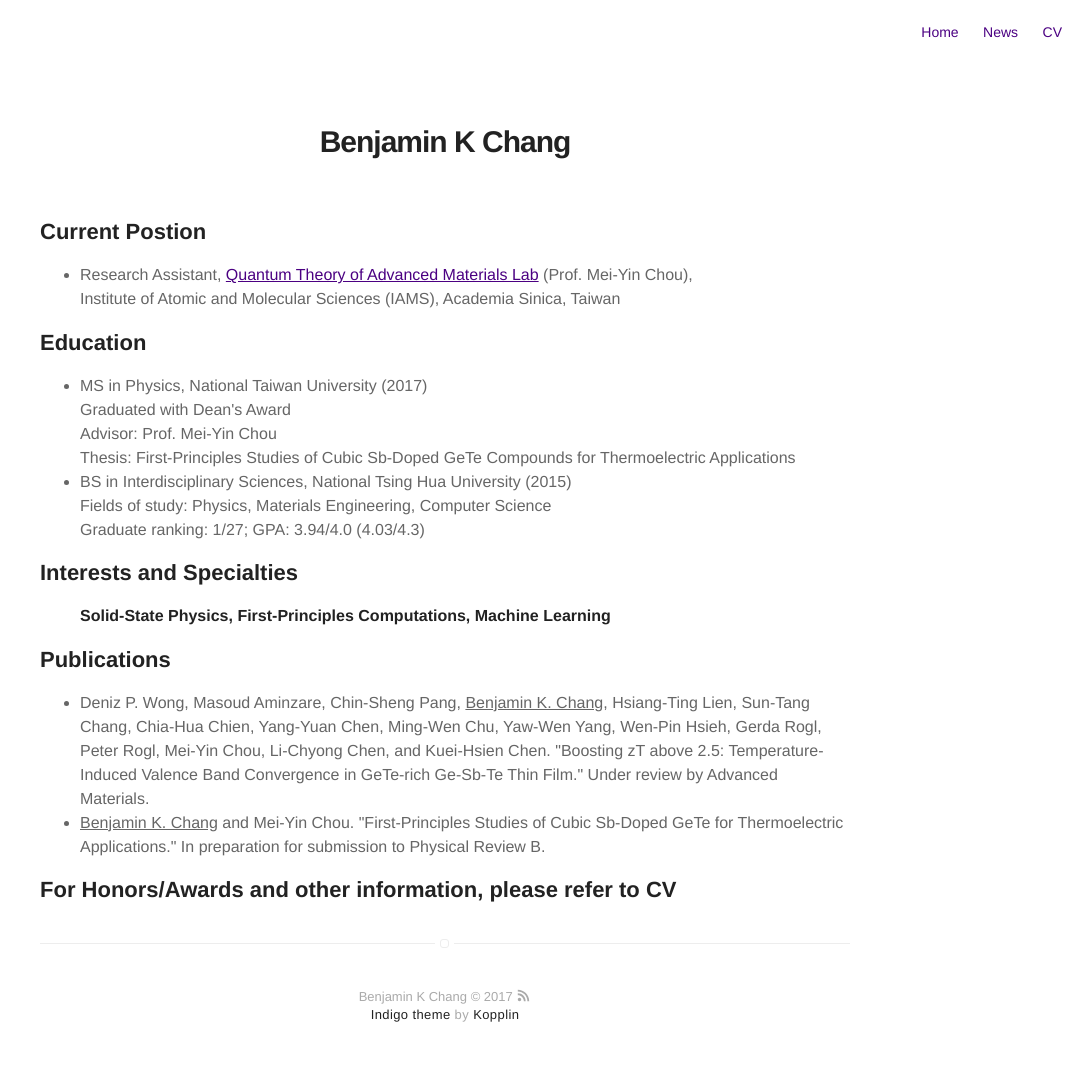
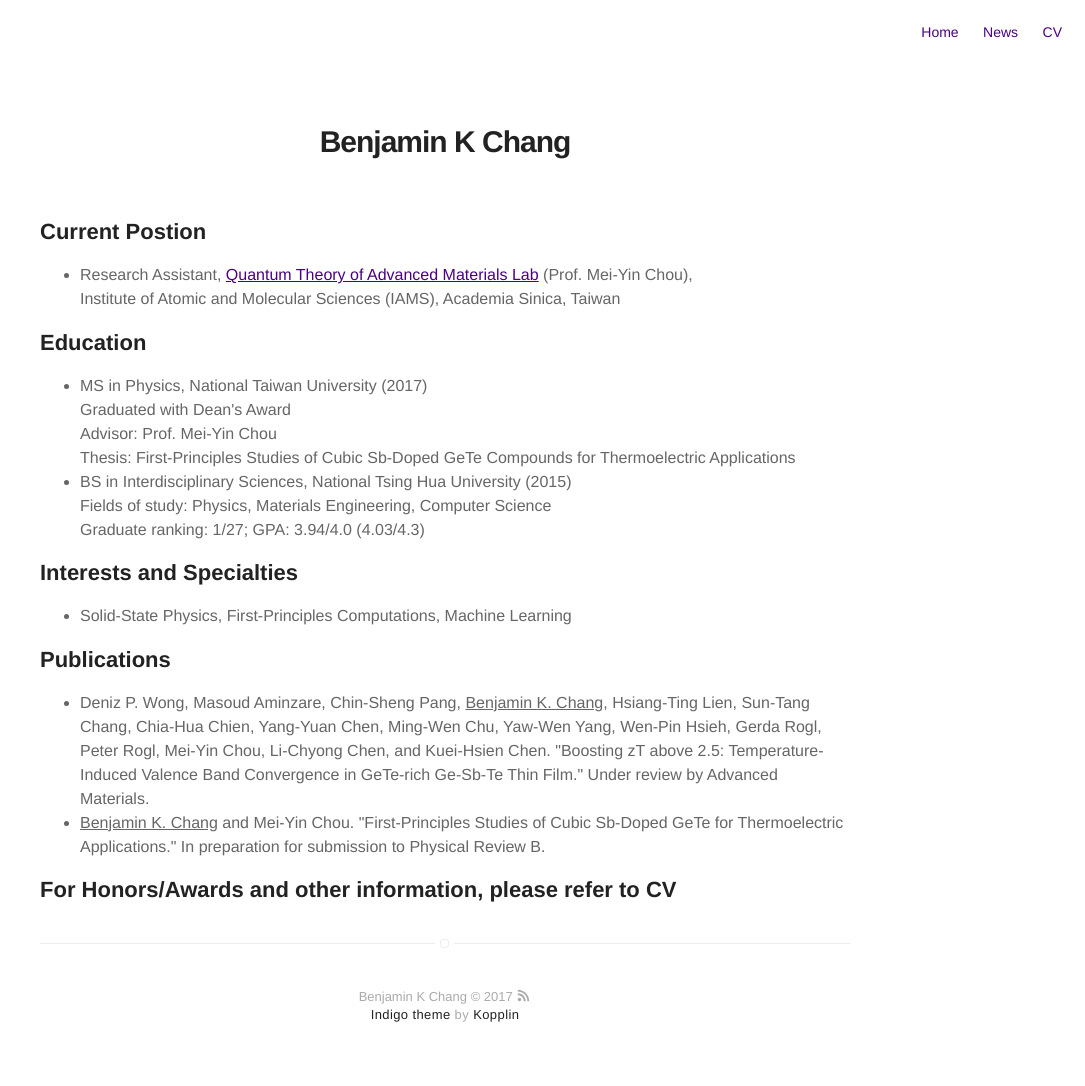
Before and after one commit to bkchang/bkchang.github.io, a Jekyll site: the page built from about.md, in a window 1280 px wide. Shown: the whole page, without its empty margins (195-1280 px from the left). Built offline with Jekyll 4.4.1, drawn with Linux system fonts in a browser that asks for light colours.

```diff
--- a/about.md
+++ b/about.md
@@ -21,7 +21,7 @@ layout: page
 
 <h2>Interests and Specialties</h2>
 <ul class="skill-list">
-	<h4>Solid-State Physics, First-Principles Computations, Machine Learning</h4>
+	<li>Solid-State Physics, First-Principles Computations, Machine Learning</li>
 </ul>
 
 <h2>Publications</h2>
```
